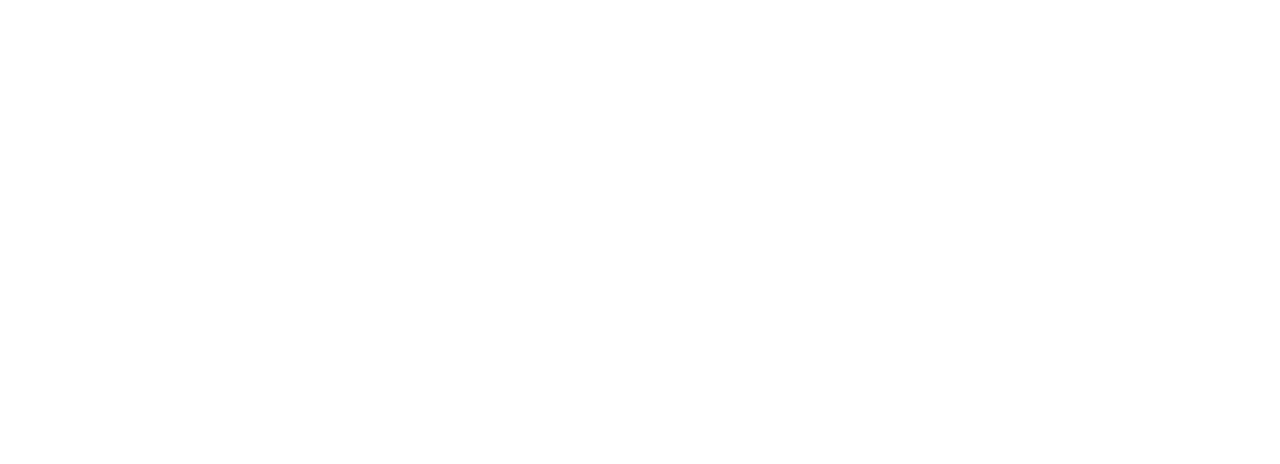
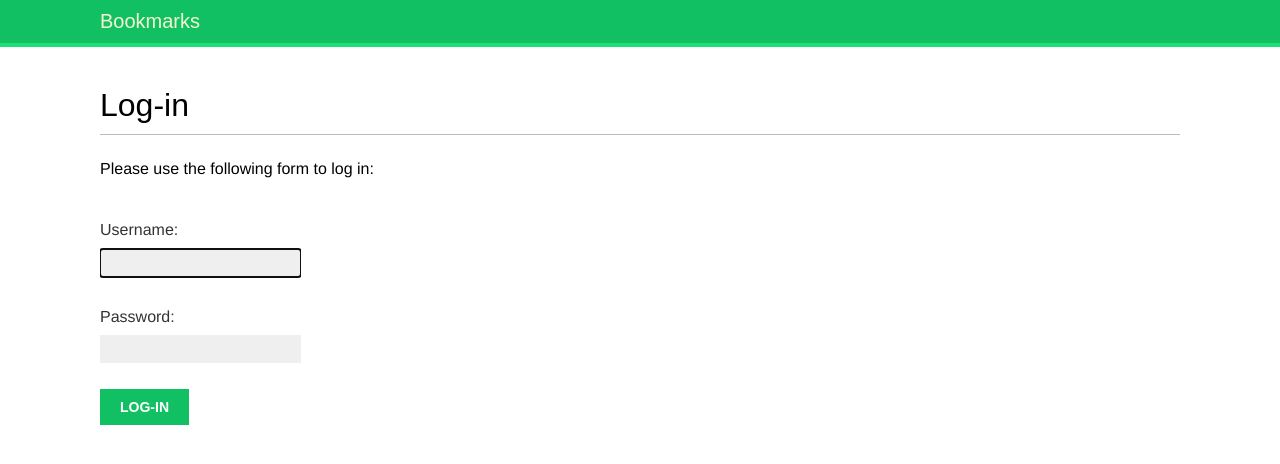
Before and after one commit to Eliasgichonge/Building-a-Social-Website, a Django app: page /account/login/ in a window 1280 px wide. Before the commit the part shown is empty. Shown: the top 464 px of the page. Run offline with Django 5.2, Linux system fonts and the light colour scheme; some web fonts are replaced.

Commit message:
Using Django authentication views Login and logout views

```diff
--- a/bookmarks/account/templates/registration/login.html
+++ b/bookmarks/account/templates/registration/login.html
@@ -1,10 +1,22 @@
-<!DOCTYPE html>
-<html lang="en">
-<head>
-    <meta charset="UTF-8">
-    <title>Title</title>
-</head>
-<body>
+{% extends "base.html" %}
 
-</body>
-</html>
+{% block title %}Log-in{% endblock %}
+
+{% block content %}
+    <h1>Log-in</h1>
+
+    {% if form.errors %}
+        <p>Your username and password didn't match. Please try again.</p>
+    {% else %}
+        <p>Please use the following form to log in:</p>
+    {% endif %}
+
+    <div class="login-form">
+        <form action="{% url 'login' %}" method="post">
+            {% csrf_token %}
+            {{ form.as_p }}
+            <input type="hidden" name="next" value="{{ next }}" />
+            <p><input type="submit" value="Log-in"></p>
+        </form>
+    </div>
+{% endblock %}
```
